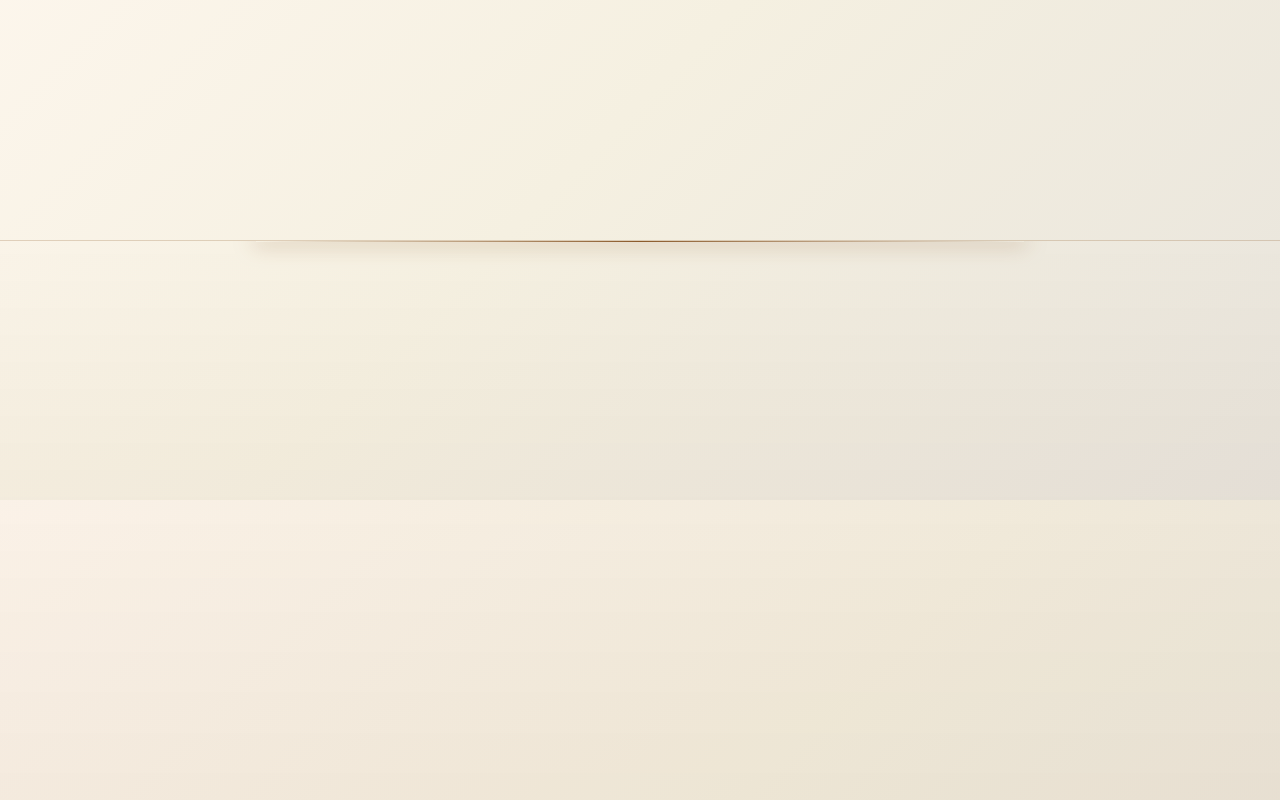
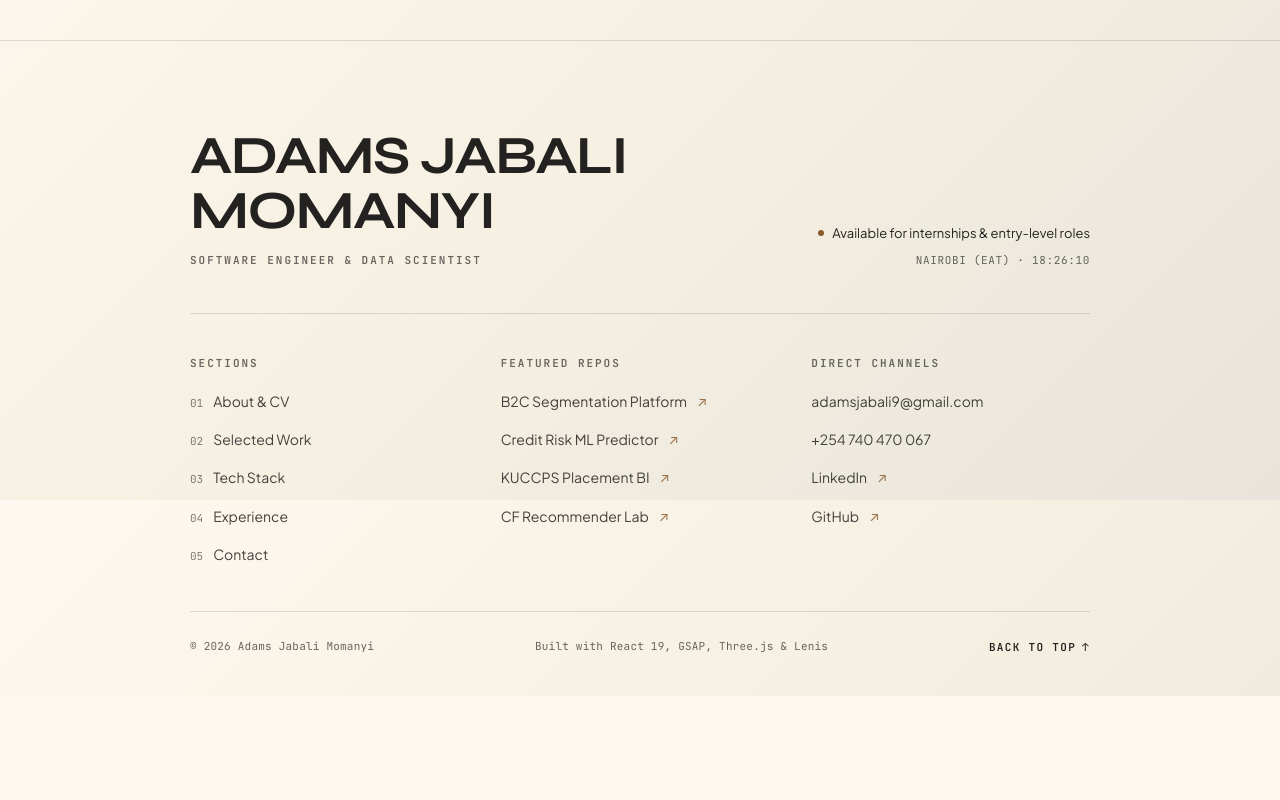
Before and after one commit to Jabs007/porfolio, a React (Vite) app: page / in a window 1280 px wide. Shown: the part 8300-9100 px from the top of the page. After the commit the page ends 8996 px from the top, so only its background shows below. Built offline with nearby package versions, Linux system fonts and the light colour scheme; no server answers.

Commit message:
Refactor Footer component for improved structure, accessibility, and styling

```diff
--- a/src/components/Footer.css
+++ b/src/components/Footer.css
@@ -1,267 +1,230 @@
-/* ===================================================================
-   Footer.css - Sanctum Sanctorum Dimensional Footer
-   =================================================================== */
+/* Footer - colophon. A closing record, not a second hero: name and role on
+   the left, status and the live clock on the right, then an index of the
+   page on hairlines. One bronze accent, no gradients, glow or glass. */
 
-.footer {
+.ft {
   position: relative;
   width: 100%;
-  padding: 100px 0 40px;
-  background: linear-gradient(180deg, transparent 0%, rgba(139, 90, 43, 0.05) 40%, rgba(139, 90, 43, 0.1) 100%);
-  border-top: 1px solid rgba(139, 90, 43, 0.15);
-  overflow: hidden;
+  padding: 88px 0 40px;
+  border-top: 1px solid var(--ft-rule);
+  --ft-rule: color-mix(in srgb, var(--textColor) 14%, transparent);
 }
 
-[data-theme='dark'] .footer {
-  background: linear-gradient(180deg, transparent 0%, rgba(20, 15, 12, 0.8) 40%, #060504 100%);
-  border-top-color: rgba(226, 168, 80, 0.15);
+.ft-top {
+  display: grid;
+  grid-template-columns: minmax(0, 1fr) auto;
+  align-items: end;
+  gap: 32px;
+  padding-bottom: 44px;
+  border-bottom: 1px solid var(--ft-rule);
 }
 
-.footer-top-glow {
-  position: absolute;
-  top: 0;
-  left: 20%;
-  right: 20%;
-  height: 1px;
-  background: linear-gradient(90deg, transparent, var(--accentColor), transparent);
-  box-shadow: 0 0 20px 2px color-mix(in srgb, var(--accentColor) 50%, transparent);
+.ft-name {
+  font-family: var(--font-display);
+  font-size: clamp(34px, 4.2vw, 60px);
+  font-weight: 700;
+  line-height: 1.02;
+  letter-spacing: -0.03em;
+  text-transform: uppercase;
+  color: var(--textColor);
+  text-wrap: balance;
 }
 
-/* Big Hero */
-.footer-hero {
-  margin-bottom: 64px;
-}
-
-.footer-kicker {
-  display: inline-block;
+.ft-role {
+  margin-top: 12px;
   font-family: var(--font-mono);
   font-size: 11px;
   font-weight: 600;
-  letter-spacing: 0.25em;
+  letter-spacing: 0.18em;
   text-transform: uppercase;
-  color: var(--accentColor);
-  margin-bottom: 12px;
+  color: var(--textColor);
+  opacity: 0.68;
 }
 
-.footer-big-title {
-  font-family: var(--font-display);
-  font-size: clamp(32px, 4.5vw, 64px);
-  font-weight: 700;
-  line-height: 1.05;
-  letter-spacing: -0.03em;
-  color: var(--textColor);
-  text-transform: uppercase;
-  margin: 0 0 16px;
+.ft-status {
+  display: flex;
+  flex-direction: column;
+  align-items: flex-end;
+  gap: 8px;
+  text-align: right;
 }
 
-.footer-title-accent {
-  background: linear-gradient(115deg, #8b5a2b 0%, #c8872a 35%, #f5d398 52%, #8b5a2b 75%, #523112 100%);
-  background-size: 200% 100%;
-  -webkit-background-clip: text;
-  -webkit-text-fill-color: transparent;
-}
-
-[data-theme='dark'] .footer-title-accent {
-  background: linear-gradient(115deg, #f5d398 0%, #e2a850 40%, #ffffff 60%, #e2a850 100%);
-  background-size: 200% 100%;
-  -webkit-background-clip: text;
-  -webkit-text-fill-color: transparent;
-}
-
-.footer-quote {
-  font-size: 16px;
-  font-style: italic;
-  line-height: 1.6;
-  color: var(--textColor);
-  opacity: 0.7;
-  max-width: 600px;
-  margin: 0;
-}
-
-/* 4-Col Grid */
-.footer-grid {
-  display: grid;
-  grid-template-columns: 1.4fr 1fr 1.1fr 1.1fr;
-  gap: 40px;
-  padding-bottom: 60px;
-  border-bottom: 1px solid rgba(139, 90, 43, 0.12);
-}
-
-[data-theme='dark'] .footer-grid {
-  border-bottom-color: rgba(226, 168, 80, 0.1);
-}
-
-.footer-col {
-  display: flex;
-  flex-direction: column;
-  gap: 16px;
-}
-
-.footer-logo {
-  font-family: var(--font-display);
-  font-size: 20px;
-  font-weight: 700;
-  color: var(--textColor);
-  letter-spacing: -0.02em;
-}
-
-.footer-bio {
-  font-size: 14px;
-  line-height: 1.65;
-  color: var(--textColor);
-  opacity: 0.75;
-  margin: 0;
-}
-
-.footer-status-pill,
-.footer-time-pill {
+.ft-availability {
   display: inline-flex;
   align-items: center;
   gap: 8px;
-  padding: 6px 14px;
-  border-radius: 100px;
-  background: color-mix(in srgb, var(--accentColor) 8%, transparent);
-  border: 1px solid color-mix(in srgb, var(--accentColor) 20%, transparent);
-  font-family: var(--font-mono);
-  font-size: 11px;
-  font-weight: 500;
+  font-size: 13px;
+  line-height: 1.5;
   color: var(--textColor);
-  width: fit-content;
 }
 
-.footer-status-dot {
+.ft-dot {
   width: 6px;
   height: 6px;
   border-radius: 50%;
-  background: #22c55e;
-  box-shadow: 0 0 8px #22c55e;
+  background: var(--accentColor);
+  flex: none;
 }
 
-.footer-col-title {
+.ft-clock {
   font-family: var(--font-mono);
   font-size: 11px;
-  font-weight: 700;
+  letter-spacing: 0.06em;
+  text-transform: uppercase;
+  color: var(--textColor);
+  opacity: 0.68;
+}
+
+.ft-clock-value {
+  font-variant-numeric: tabular-nums;
+  color: var(--textColor);
+}
+
+/* ---- index ---- */
+.ft-grid {
+  display: grid;
+  grid-template-columns: repeat(3, minmax(0, 1fr));
+  gap: 32px;
+  padding: 40px 0 44px;
+  border-bottom: 1px solid var(--ft-rule);
+}
+
+.ft-col {
+  min-width: 0;
+}
+
+.ft-col-title {
+  margin-bottom: 14px;
+  font-family: var(--font-mono);
+  font-size: 11px;
+  font-weight: 600;
   letter-spacing: 0.18em;
   text-transform: uppercase;
-  color: var(--accentColor);
-  margin: 0 0 6px;
+  color: var(--textColor);
+  opacity: 0.68;
 }
 
-.footer-nav-list {
-  list-style: none;
-  padding: 0;
-  margin: 0;
+.ft-list {
   display: flex;
   flex-direction: column;
-  gap: 12px;
+  gap: 10px;
+  margin: 0;
+  padding: 0;
+  list-style: none;
 }
 
-.footer-nav-link {
+.ft-link {
+  display: inline-flex;
+  align-items: baseline;
+  gap: 10px;
   font-size: 14px;
+  line-height: 1.5;
   color: var(--textColor);
-  opacity: 0.75;
-  text-decoration: none;
-  transition: all 0.25s var(--ease-in-out);
-  display: inline-flex;
-  align-items: center;
-  gap: 4px;
-  width: fit-content;
+  opacity: 0.85;
+  overflow-wrap: anywhere;
+  transition: color var(--dur-fast) var(--ease-in-out),
+    opacity var(--dur-fast) var(--ease-in-out);
 }
 
-.footer-nav-link:hover {
+.ft-link:hover {
+  color: var(--accentColor);
   opacity: 1;
-  color: var(--accentColor);
-  transform: translateX(4px);
+  text-decoration: underline;
+  text-underline-offset: 3px;
+  text-decoration-thickness: 1px;
 }
 
-/* Bottom bar */
-.footer-bottom {
+.ft-link:focus-visible,
+.ft-top-link:focus-visible {
+  outline: 2px solid var(--accentColor);
+  outline-offset: 3px;
+}
+
+.ft-num {
+  font-family: var(--font-mono);
+  font-size: 11px;
+  color: var(--textColor);
+  opacity: 0.68;
+  flex: none;
+}
+
+.ft-arrow {
+  color: var(--accentColor);
+  font-size: 0.95em;
+}
+
+/* ---- bottom bar ---- */
+.ft-bottom {
   display: flex;
   align-items: center;
   justify-content: space-between;
-  gap: 20px;
-  padding-top: 32px;
+  gap: 16px;
   flex-wrap: wrap;
+  padding-top: 26px;
 }
 
-.footer-copyright {
-  display: flex;
-  flex-direction: column;
-  gap: 4px;
+.ft-fine {
   font-family: var(--font-mono);
-  font-size: 12px;
+  font-size: 11px;
+  line-height: 1.6;
+  letter-spacing: 0.02em;
   color: var(--textColor);
-  opacity: 0.65;
+  opacity: 0.68;
 }
 
-.footer-built-with strong {
-  color: var(--accentColor);
-  font-weight: 600;
-}
-
-.footer-back-to-top {
+.ft-top-link {
   display: inline-flex;
   align-items: center;
-  gap: 8px;
-  padding: 10px 20px;
-  border-radius: 100px;
-  border: 1px solid rgba(139, 90, 43, 0.3);
-  background: rgba(139, 90, 43, 0.06);
-  color: var(--textColor);
+  gap: 6px;
   font-family: var(--font-mono);
   font-size: 11px;
   font-weight: 600;
-  letter-spacing: 0.1em;
+  letter-spacing: 0.12em;
   text-transform: uppercase;
-  cursor: pointer;
-  transition: all 0.25s var(--ease-in-out);
+  color: var(--textColor);
+  transition: color var(--dur-fast) var(--ease-in-out);
 }
 
-[data-theme='dark'] .footer-back-to-top {
-  border-color: rgba(226, 168, 80, 0.25);
-  background: rgba(226, 168, 80, 0.08);
+.ft-top-link:hover {
+  color: var(--accentColor);
+  text-decoration: underline;
+  text-underline-offset: 3px;
 }
 
-.footer-back-to-top:hover {
-  background: var(--accentColor);
-  border-color: var(--accentColor);
-  color: #fff8f0;
-  transform: translateY(-2px);
-  box-shadow: 0 6px 20px -4px color-mix(in srgb, var(--accentColor) 50%, transparent);
-}
-
-[data-theme='dark'] .footer-back-to-top:hover {
-  color: #0c0a09;
-}
-
-.footer-back-to-top-arrow {
-  transition: transform 0.25s var(--ease-in-out);
-}
-
-.footer-back-to-top:hover .footer-back-to-top-arrow {
-  transform: translateY(-3px);
-}
-
-/* Responsive */
-@media (max-width: 992px) {
-  .footer-grid {
+@media (max-width: 900px) {
+  .ft-top {
+    grid-template-columns: 1fr;
+    align-items: start;
+    gap: 22px;
+  }
+  .ft-status {
+    align-items: flex-start;
+    text-align: left;
+  }
+  .ft-grid {
     grid-template-columns: 1fr 1fr;
-    gap: 32px;
+    gap: 28px;
   }
 }
 
 @media (max-width: 600px) {
-  .footer-grid {
+  .ft {
+    padding: 64px 0 32px;
+  }
+  .ft-grid {
     grid-template-columns: 1fr;
-    gap: 28px;
+    gap: 26px;
   }
-
-  .footer-bottom {
+  .ft-bottom {
     flex-direction: column;
     align-items: flex-start;
-  }
-
-  .footer-back-to-top {
-    width: 100%;
-    justify-content: center;
+    gap: 10px;
   }
 }
+
+@media (prefers-reduced-motion: reduce) {
+  .ft-link,
+  .ft-top-link {
+    transition: none;
+  }
+}
--- a/src/components/Footer.jsx
+++ b/src/components/Footer.jsx
@@ -1,151 +1,143 @@
-import { useState, useEffect } from 'react';
+import { useEffect, useState } from 'react';
+import { contact, projects, socials } from '../data/content.js';
 import './Footer.css';
 
-export default function MainFooter() {
-  const [time, setTime] = useState('');
+const NAME = 'Adams Jabali Momanyi';
+const ROLE = 'Software Engineer & Data Scientist';
 
-  // Nairobi Time (EAT, UTC+3)
-  useEffect(() => {
-    const updateTime = () => {
-      const options = {
+const SECTIONS = [
+  { id: 'about', num: '01', label: 'About & CV' },
+  { id: 'projects', num: '02', label: 'Selected Work' },
+  { id: 'techstack', num: '03', label: 'Tech Stack' },
+  { id: 'experience', num: '04', label: 'Experience' },
+  { id: 'contact', num: '05', label: 'Contact' },
+];
+
+// Featured repositories, with URLs taken from the project data rather than
+// repeated here. Labels stay short so the column reads as an index.
+const FEATURED = [
+  { id: 1, label: 'B2C Segmentation Platform' },
+  { id: 5, label: 'Credit Risk ML Predictor' },
+  { id: 2, label: 'KUCCPS Placement BI' },
+  { id: 6, label: 'CF Recommender Lab' },
+].map(({ id, label }) => {
+  const project = projects.find((p) => p.id === id);
+  return { label, href: project.github };
+});
+
+// +254740470067 -> +254 740 470 067 for display; the tel: link keeps the raw form.
+const phoneDisplay = contact.phoneIntl.replace(/^(\+254)(\d{3})(\d{3})(\d{3})$/, '$1 $2 $3 $4');
+
+const CHANNELS = [
+  { label: contact.email, href: `mailto:${contact.email}` },
+  { label: phoneDisplay, href: `tel:${contact.phoneIntl}` },
+  { label: 'LinkedIn', href: socials.linkedin },
+  { label: 'GitHub', href: socials.github },
+];
+
+const CLOCK = new Intl.DateTimeFormat('en-GB', {
   timeZone: 'Africa/Nairobi',
   hour: '2-digit',
   minute: '2-digit',
   second: '2-digit',
-        hour12: true,
-      };
-      setTime(new Intl.DateTimeFormat('en-US', options).format(new Date()));
-    };
+  hour12: false,
+});
 
-    updateTime();
-    const interval = setInterval(updateTime, 1000);
+export default function MainFooter() {
+  const [time, setTime] = useState(() => CLOCK.format(new Date()));
+
+  useEffect(() => {
+    const interval = setInterval(() => setTime(CLOCK.format(new Date())), 1000);
     return () => clearInterval(interval);
   }, []);
 
-  const scrollToTop = () => {
-    window.scrollTo({ top: 0, behavior: 'smooth' });
-  };
-
   return (
-    <footer className="footer" role="contentinfo">
-      {/* Mystic top border glow */}
-      <div className="footer-top-glow" aria-hidden="true" />
-
-      <div className="footer-content section-container">
-        {/* Giant footer statement */}
-        <div className="footer-hero" data-reveal="up">
-          <span className="footer-kicker">DIMENSIONAL SANCTUM</span>
-          <h2 className="footer-big-title">
-            LET'S CONJURE SOMETHING <span className="footer-title-accent">EXTRAORDINARY</span>
-          </h2>
-          <p className="footer-quote">
-            "The language of the mystic arts is as old as the world itself, in software every function is an incantation."
-          </p>
+    <footer className="ft">
+      <div className="section-container">
+        <div className="ft-top">
+          <div className="ft-identity">
+            <h2 className="ft-name">{NAME}</h2>
+            <p className="ft-role">{ROLE}</p>
           </div>
 
-        {/* Multi-column navigation and info grid */}
-        <div className="footer-grid" data-reveal="up" data-reveal-delay="0.12">
-          {/* Col 1: Identity & Status */}
-          <div className="footer-col footer-col--brand">
-            <div className="footer-logo">adams.dev</div>
-            <p className="footer-bio">
-              Software Engineer & Data Scientist specializing in ML engineering, scalable distributed architectures, and interactive digital experiences.
+          <div className="ft-status">
+            <p className="ft-availability">
+              <span className="ft-dot" aria-hidden="true" />
+              {contact.availability}
             </p>
-            <div className="footer-status-pill">
-              <span className="footer-status-dot" aria-hidden="true" />
-              <span>Available for Hire & Internships</span>
-            </div>
-            <div className="footer-time-pill">
-              <span className="footer-time-glyph" aria-hidden="true">⏱</span>
-              <span>Nairobi (EAT): <strong>{time || '12:00:00 PM'}</strong></span>
+            <p className="ft-clock">
+              Nairobi (EAT) · <span className="ft-clock-value">{time}</span>
+            </p>
           </div>
         </div>
 
-          {/* Col 2: Dimensional Sections */}
-          <div className="footer-col">
-            <h5 className="footer-col-title">SECTIONS</h5>
-            <ul className="footer-nav-list">
-              <li><a href="#about" className="footer-nav-link">01 / About & CV</a></li>
-              <li><a href="#projects" className="footer-nav-link">02 / Selected Work</a></li>
-              <li><a href="#techstack" className="footer-nav-link">03 / Tech Stack</a></li>
-              <li><a href="#experience" className="footer-nav-link">04 / Experience</a></li>
-              <li><a href="#contact" className="footer-nav-link">05 / Contact & Direct Mail</a></li>
+        <div className="ft-grid">
+          <nav className="ft-col" aria-label="Footer sections">
+            <h3 className="ft-col-title">Sections</h3>
+            <ul className="ft-list">
+              {SECTIONS.map((section) => (
+                <li key={section.id}>
+                  <a className="ft-link" href={`#${section.id}`}>
+                    <span className="ft-num">{section.num}</span>
+                    {section.label}
+                  </a>
+                </li>
+              ))}
+            </ul>
+          </nav>
+
+          <div className="ft-col">
+            <h3 className="ft-col-title">Featured repos</h3>
+            <ul className="ft-list">
+              {FEATURED.map((repo) => (
+                <li key={repo.href}>
+                  <a className="ft-link" href={repo.href} target="_blank" rel="noopener noreferrer">
+                    {repo.label}
+                    <span className="ft-arrow" aria-hidden="true">
+                      ↗
+                    </span>
+                  </a>
+                </li>
+              ))}
             </ul>
           </div>
 
-          {/* Col 3: Key Repositories */}
-          <div className="footer-col">
-            <h5 className="footer-col-title">FEATURED REPOS</h5>
-            <ul className="footer-nav-list">
-              <li>
-                <a href="https://github.com/Jabs007/B2C-SEGEMENTATION" target="_blank" rel="noopener noreferrer" className="footer-nav-link">
-                  B2C Segmentation Platform <span aria-hidden="true">↗</span>
+          <div className="ft-col">
+            <h3 className="ft-col-title">Direct channels</h3>
+            <ul className="ft-list">
+              {CHANNELS.map((channel) => (
+                <li key={channel.label}>
+                  <a
+                    className="ft-link"
+                    href={channel.href}
+                    {...(channel.href.startsWith('http')
+                      ? { target: '_blank', rel: 'noopener noreferrer' }
+                      : {})}
+                  >
+                    {channel.label}
+                    {channel.href.startsWith('http') && (
+                      <span className="ft-arrow" aria-hidden="true">
+                        ↗
+                      </span>
+                    )}
                   </a>
                 </li>
-              <li>
-                <a href="https://github.com/Jabs007/loan-default-prediction" target="_blank" rel="noopener noreferrer" className="footer-nav-link">
-                  Credit Risk ML Predictor <span aria-hidden="true">↗</span>
-                </a>
-              </li>
-              <li>
-                <a href="https://github.com/Jabs007/dashboard" target="_blank" rel="noopener noreferrer" className="footer-nav-link">
-                  KUCCPS Placement BI <span aria-hidden="true">↗</span>
-                </a>
-              </li>
-              <li>
-                <a href="https://github.com/Jabs007/group-4" target="_blank" rel="noopener noreferrer" className="footer-nav-link">
-                  CF Recommender Lab <span aria-hidden="true">↗</span>
-                </a>
-              </li>
-            </ul>
-          </div>
-
-          {/* Col 4: Connect Channels */}
-          <div className="footer-col">
-            <h5 className="footer-col-title">DIRECT CHANNELS</h5>
-            <ul className="footer-nav-list">
-              <li>
-                <a href="mailto:adamsjabali9@gmail.com" className="footer-nav-link">
-                  adamsjabali9@gmail.com <span aria-hidden="true">↗</span>
-                </a>
-              </li>
-              <li>
-                <a href="tel:+254740470067" className="footer-nav-link">
-                  +254 740 470 067 <span aria-hidden="true">↗</span>
-                </a>
-              </li>
-              <li>
-                <a href="https://linkedin.com/in/adams-jabali-880377371" target="_blank" rel="noopener noreferrer" className="footer-nav-link">
-                  LinkedIn Profile <span aria-hidden="true">↗</span>
-                </a>
-              </li>
-              <li>
-                <a href="https://github.com/Jabs007" target="_blank" rel="noopener noreferrer" className="footer-nav-link">
-                  GitHub Profile <span aria-hidden="true">↗</span>
-                </a>
-              </li>
+              ))}
             </ul>
           </div>
         </div>
 
-        {/* Bottom Bar with Back to top */}
-        <div className="footer-bottom" data-reveal="up" data-reveal-delay="0.18">
-          <div className="footer-copyright">
-            <span>© {new Date().getFullYear()} Adams Jabali Momanyi.</span>
-            <span className="footer-built-with">
-              Crafted with <strong>React 19</strong>, <strong>GSAP</strong>, <strong>Three.js</strong> & <strong>Lenis</strong>.
-            </span>
-          </div>
-
-          <button
-            type="button"
-            className="footer-back-to-top"
-            onClick={scrollToTop}
-            aria-label="Return to the beginning of the timeline"
-          >
-            <span>ASCEND TO APEX</span>
-            <span className="footer-back-to-top-arrow" aria-hidden="true">↑</span>
-          </button>
+        <div className="ft-bottom">
+          <p className="ft-fine">
+            © {new Date().getFullYear()} {NAME}
+          </p>
+          <p className="ft-fine">
+            Built with React 19, GSAP, Three.js &amp; Lenis
+          </p>
+          <a className="ft-top-link" href="#hero">
+            Back to top
+            <span aria-hidden="true">↑</span>
+          </a>
         </div>
       </div>
     </footer>
```
Lines whose indentation alone changed are shown as unchanged.
